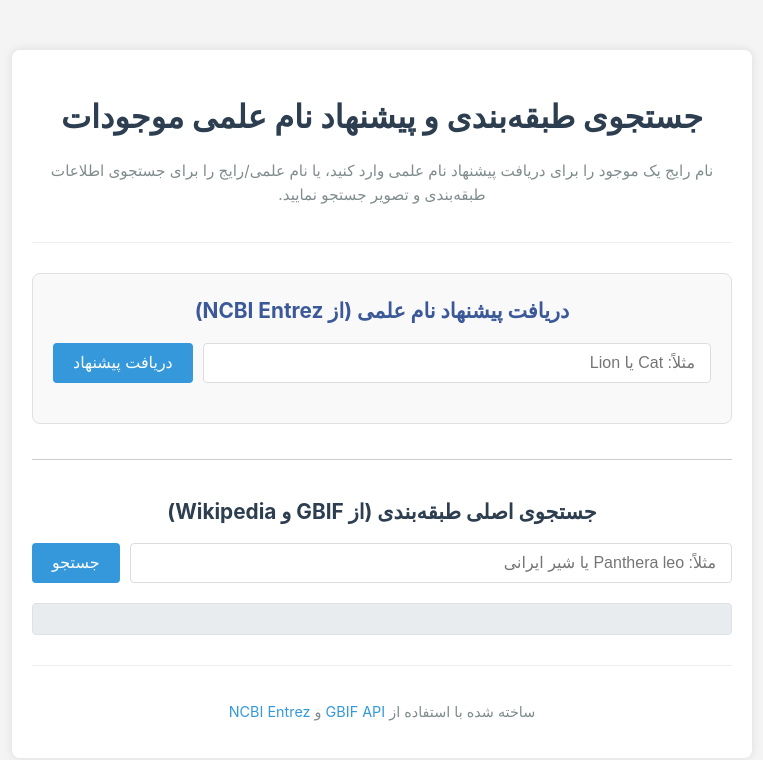
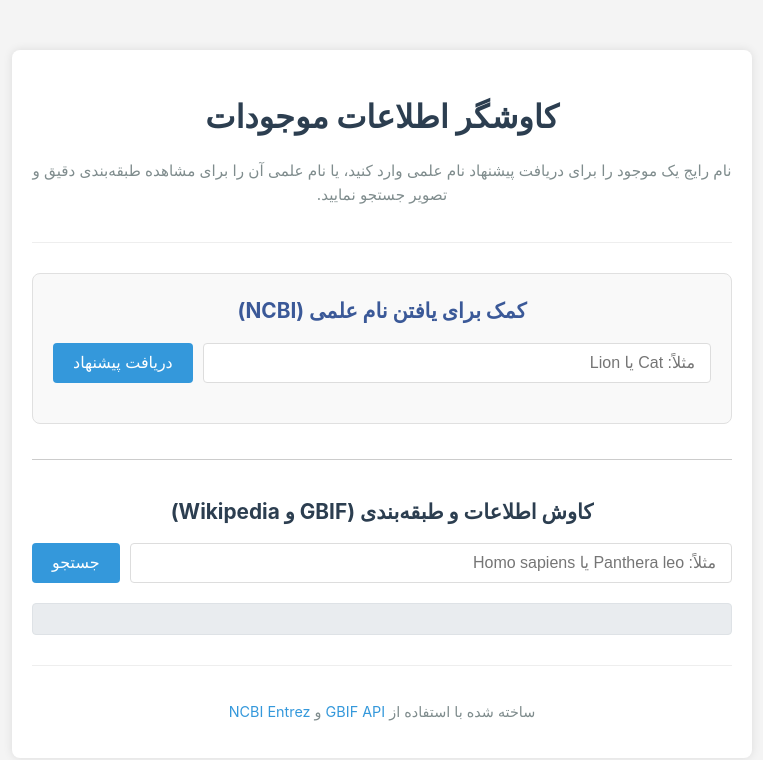
Before and after one commit to MyNameisKaveh/taxonomy-app, a plain HTML site: page index.html in a window 1280 px wide. Shown: the whole page, without its empty margins (258-1021 px from the left). Drawn offline with Linux system fonts and the light colour scheme.

Commit message:
Update index.html

```diff
--- a/index.html
+++ b/index.html
@@ -3,47 +3,45 @@
 <head>
     <meta charset="UTF-8">
     <meta name="viewport" content="width=device-width, initial-scale=1.0">
-    <title>طبقه‌بندی و پیشنهاد نام موجودات</title>
+    <title>کاوشگر اطلاعات موجودات</title> <!-- عنوان تغییر کرد -->
     <link rel="stylesheet" href="style.css">
 </head>
 <body>
     <div class="container">
         <header>
-            <h1>جستجوی طبقه‌بندی و پیشنهاد نام علمی موجودات</h1>
-            <p>نام رایج یک موجود را برای دریافت پیشنهاد نام علمی وارد کنید، یا نام علمی/رایج را برای جستجوی اطلاعات طبقه‌بندی و تصویر جستجو نمایید.</p>
+            <h1>کاوشگر اطلاعات موجودات</h1> <!-- عنوان تغییر کرد -->
+            <p>نام رایج یک موجود را برای دریافت پیشنهاد نام علمی وارد کنید، یا نام علمی آن را برای مشاهده طبقه‌بندی دقیق و تصویر جستجو نمایید.</p> <!-- متن تغییر کرد -->
         </header>
 
         <main>
             <!-- بخش جدید برای پیشنهاد نام علمی -->
-            <!-- بخش جدید برای پیشنهاد نام علمی -->
-<div class="suggestion-box">
-    <h2>دریافت پیشنهاد نام علمی (از NCBI Entrez)</h2>
-    <div class="search-box">
-        <!-- این خط را تغییر دهید -->
-        <input type="text" id="commonNameInput" placeholder="مثلاً: Cat یا Lion">
-        <button id="suggestNameButton">دریافت پیشنهاد</button>
-    </div>
+            <div class="suggestion-box">
+                <h2>کمک برای یافتن نام علمی (NCBI)</h2> <!-- عنوان تغییر کرد -->
+                <div class="search-box">
+                    <input type="text" id="commonNameInput" placeholder="مثلاً: Cat یا Lion"> <!-- Placeholder تغییر کرد -->
+                    <button id="suggestNameButton">دریافت پیشنهاد</button>
+                </div>
                 <div id="suggestionLoadingIndicator" style="display: none;">
-                    <p>در حال جستجو برای نام علمی پیشنهادی...</p>
+                    <p>کمی صبر کنید، در حال یافتن نام علمی...</p> <!-- متن تغییر کرد -->
                 </div>
                 <div id="suggestionResultContainer" style="margin-top: 15px;">
                     <!-- نتایج پیشنهاد اینجا نمایش داده می‌شوند -->
                 </div>
             </div>
 
-            <hr class="section-divider"> <!-- جداکننده بصری -->
+            <hr class="section-divider">
 
             <!-- بخش جستجوی اصلی (موجود) -->
             <div class="main-search-box">
-                <h2>جستجوی اصلی طبقه‌بندی (از GBIF و Wikipedia)</h2>
+                <h2>کاوش اطلاعات و طبقه‌بندی (GBIF و Wikipedia)</h2> <!-- عنوان تغییر کرد -->
                 <div class="search-box">
-                    <input type="text" id="speciesNameInput" placeholder="مثلاً: Panthera leo یا شیر ایرانی">
+                    <input type="text" id="speciesNameInput" placeholder="مثلاً: Panthera leo یا Homo sapiens"> <!-- Placeholder تغییر کرد -->
                     <button id="searchButton">جستجو</button>
                 </div>
             </div>
 
             <div id="loadingIndicator" style="display: none;">
-                <p>در حال بارگذاری اطلاعات...</p>
+                <p>در حال دریافت اطلاعات، لطفاً شکیبا باشید...</p> <!-- متن تغییر کرد -->
             </div>
 
             <div id="speciesImageContainer" style="text-align: center; margin-bottom: 20px;">
```
